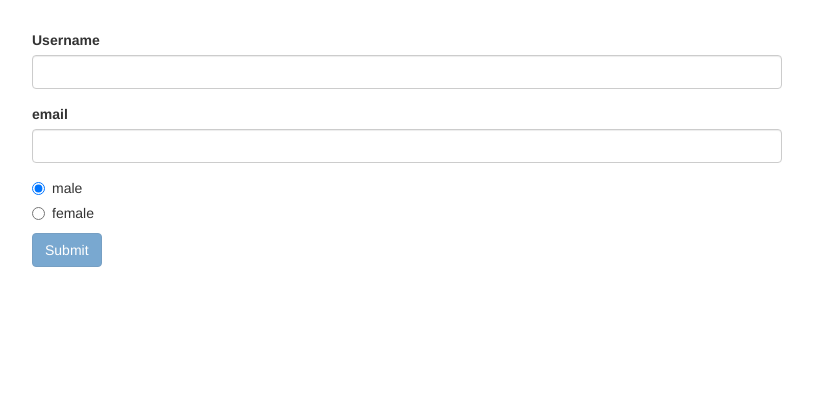
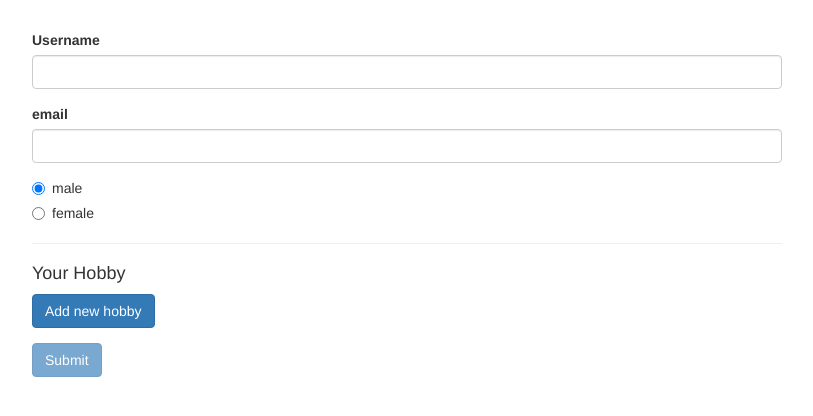
Before and after one commit to Magvin/Angular-Tuts, an Angular app in the folder forms-reactive-start/forms-reactive-start/: page / in a window 1280 px wide. Shown: the top 416 px of the page, without its empty margins (233-1046 px from the left). Built offline with nearby package versions, Linux system fonts and the light colour scheme.

Commit message:
arrays of FormControl

```diff
--- a/forms-reactive-start/forms-reactive-start/src/app/app.component.html
+++ b/forms-reactive-start/forms-reactive-start/src/app/app.component.html
@@ -32,6 +32,18 @@
               >{{ gender }}
           </label>
         </div>
+        <hr>
+        <div formArrayName="hobby">
+          <h4>Your Hobby</h4>
+          <button class="btn btn-primary" type="button" (click)='onAddHobby()'>Add new hobby</button>
+          <div class="form-group">
+            <input type="text"
+            *ngFor="let hobbyControl of singUpForm.get('hobby').controls; let i = index "
+            [formControlName]="i"
+            >
+          </div>
+        </div>
+
         <button class="btn btn-primary" type="submit" [disabled]="!singUpForm.valid">Submit</button>
       </form>
     </div>
--- a/forms-reactive-start/forms-reactive-start/src/app/app.component.ts
+++ b/forms-reactive-start/forms-reactive-start/src/app/app.component.ts
@@ -1,5 +1,5 @@
 import { Component, OnInit } from '@angular/core';
-import { FormGroup, FormControl, Validators } from '@angular/forms';
+import { FormGroup, FormControl, Validators, FormArray } from '@angular/forms';
 
 @Component({
   selector: 'app-root',
@@ -16,11 +16,17 @@ export class AppComponent implements OnInit {
     this.singUpForm = new FormGroup({
       'username': new FormControl(null, Validators.required),
       'email': new FormControl(null, [Validators.email, Validators.required]),
-      'gender': new FormControl('male')
+      'gender': new FormControl('male'),
+      'hobby': new FormArray([])
     });
   }
 
   onSubmit() {
     console.log(this.singUpForm);
   }
+
+  onAddHobby() {
+    const control = new FormControl(null, Validators.required);
+   (<FormArray> this.singUpForm.get('hobby')).push(control);
+  }
 }
```
